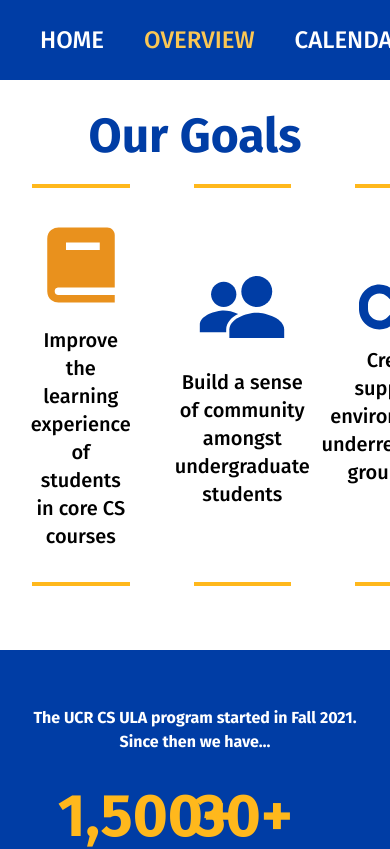
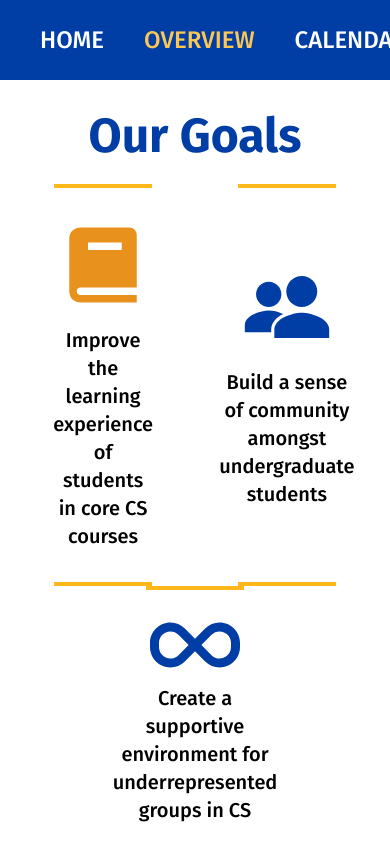
Before and after one commit to acm-ucr/cse-ula, a Next.js app: page /about in a window 390 px wide. Shown: the top 849 px of the page. Built offline with nearby package versions, Linux system fonts and the light colour scheme.

Commit message:
[Incomplete] Mobilizing Our Goals Section

```diff
--- a/src/components/about/OurGoals.tsx
+++ b/src/components/about/OurGoals.tsx
@@ -6,7 +6,7 @@ const OurGoals = () => {
   return (
     <div className="py-8">
       <Header text="Our Goals" />
-      <div className="flex w-full justify-evenly pt-6">
+      <div className="flex w-full flex-wrap justify-evenly pt-6 md:flex-nowrap">
         {ourGoalsCard.map(({ image, text }, index) => (
           <OurGoalsCard key={index} image={image} text={text} />
         ))}
```
